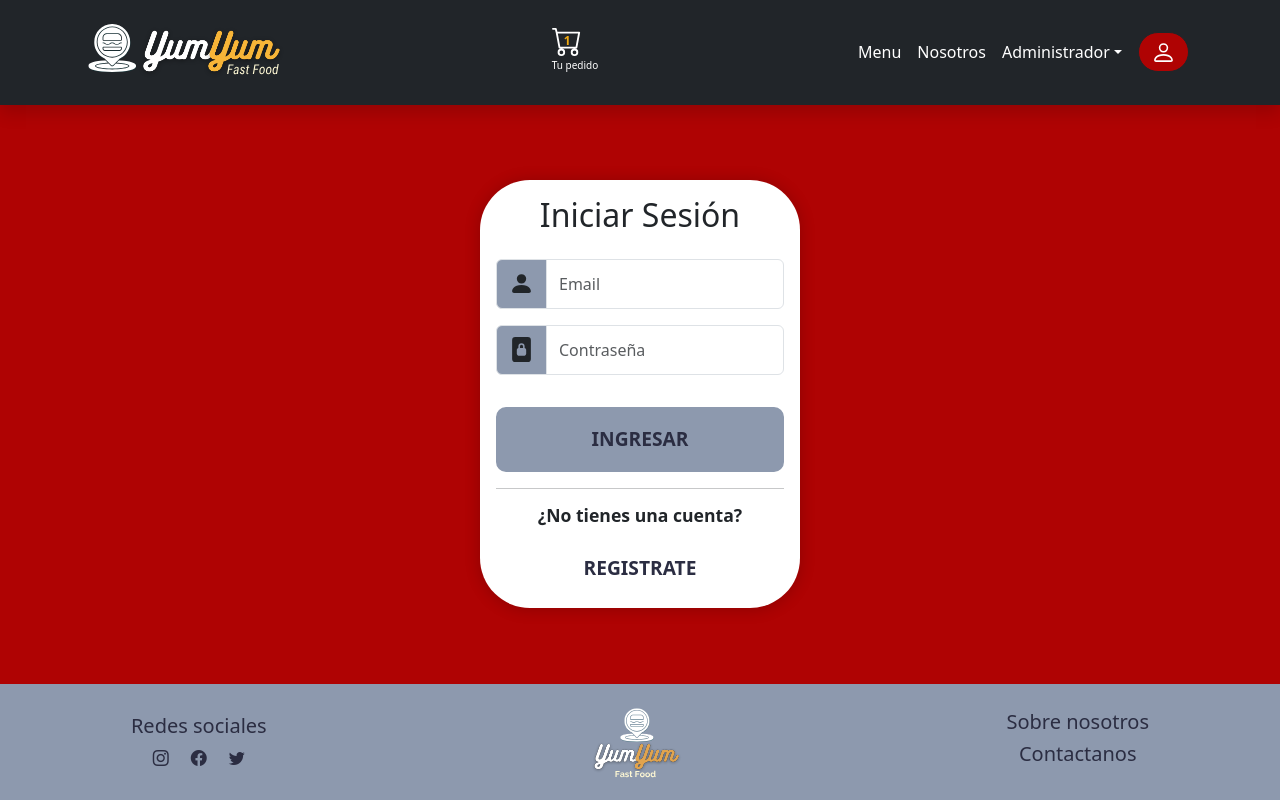
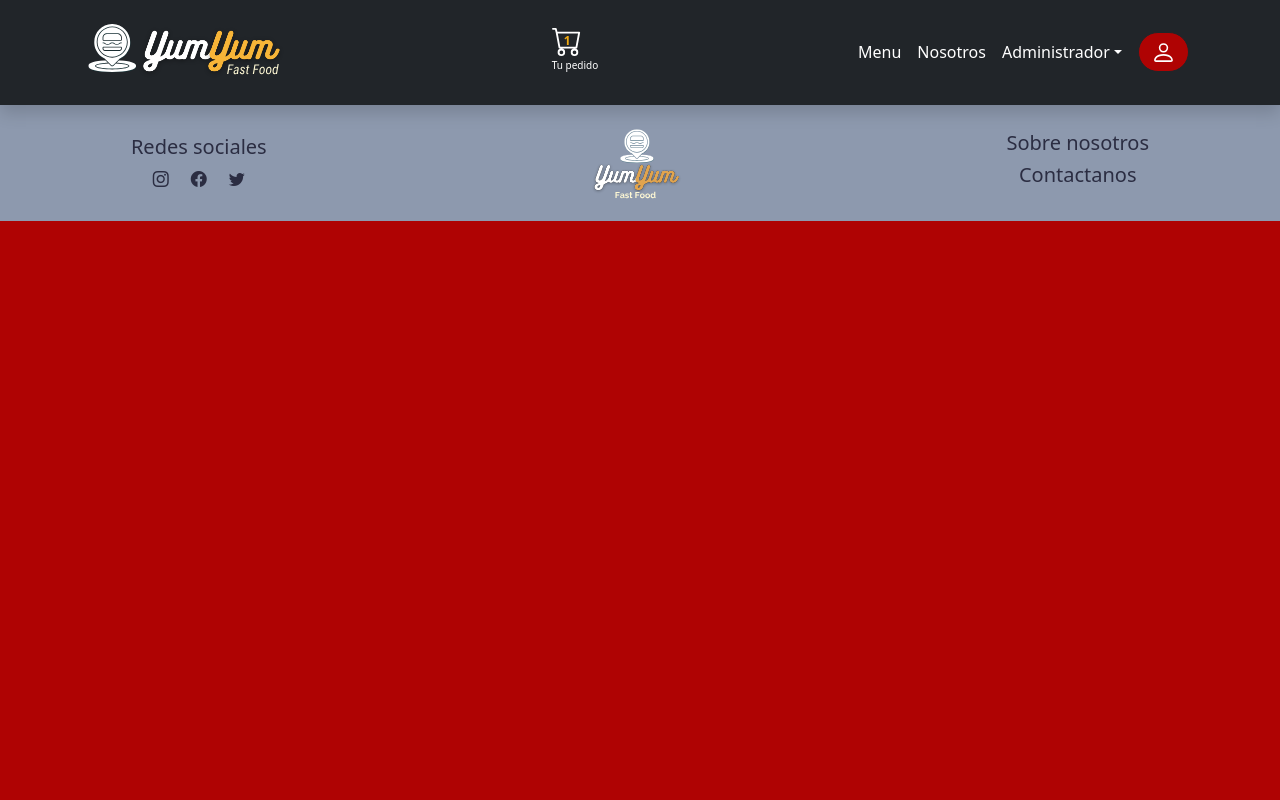
Before and after one commit to lourdesgarciafyl/PF-YumYum-frontend, a React (Vite) app: page / in a window 1280 px wide. Built offline with nearby package versions, Linux system fonts and the light colour scheme.

Commit message:
se sacó el componente login de App.jsx

```diff
--- a/src/App.jsx
+++ b/src/App.jsx
@@ -1,15 +1,14 @@
-import 'bootstrap/dist/css/bootstrap.min.css';
-import './App.css';
-import Footer from './components/common/Footer';
-import Navegacion from './components/common/Navegacion';
-import Login from './components/views/Login';
+import "bootstrap/dist/css/bootstrap.min.css";
+import "./App.css";
+import Footer from "./components/common/Footer";;
+import Navegacion from "./components/common/Navegacion"
 
 function App() {
   return (
     <>
-      <Navegacion></Navegacion>
-      <Login></Login>
-      <Footer></Footer>
+
+          <Navegacion></Navegacion>
+          <Footer></Footer>
     </>
   );
 }
```
